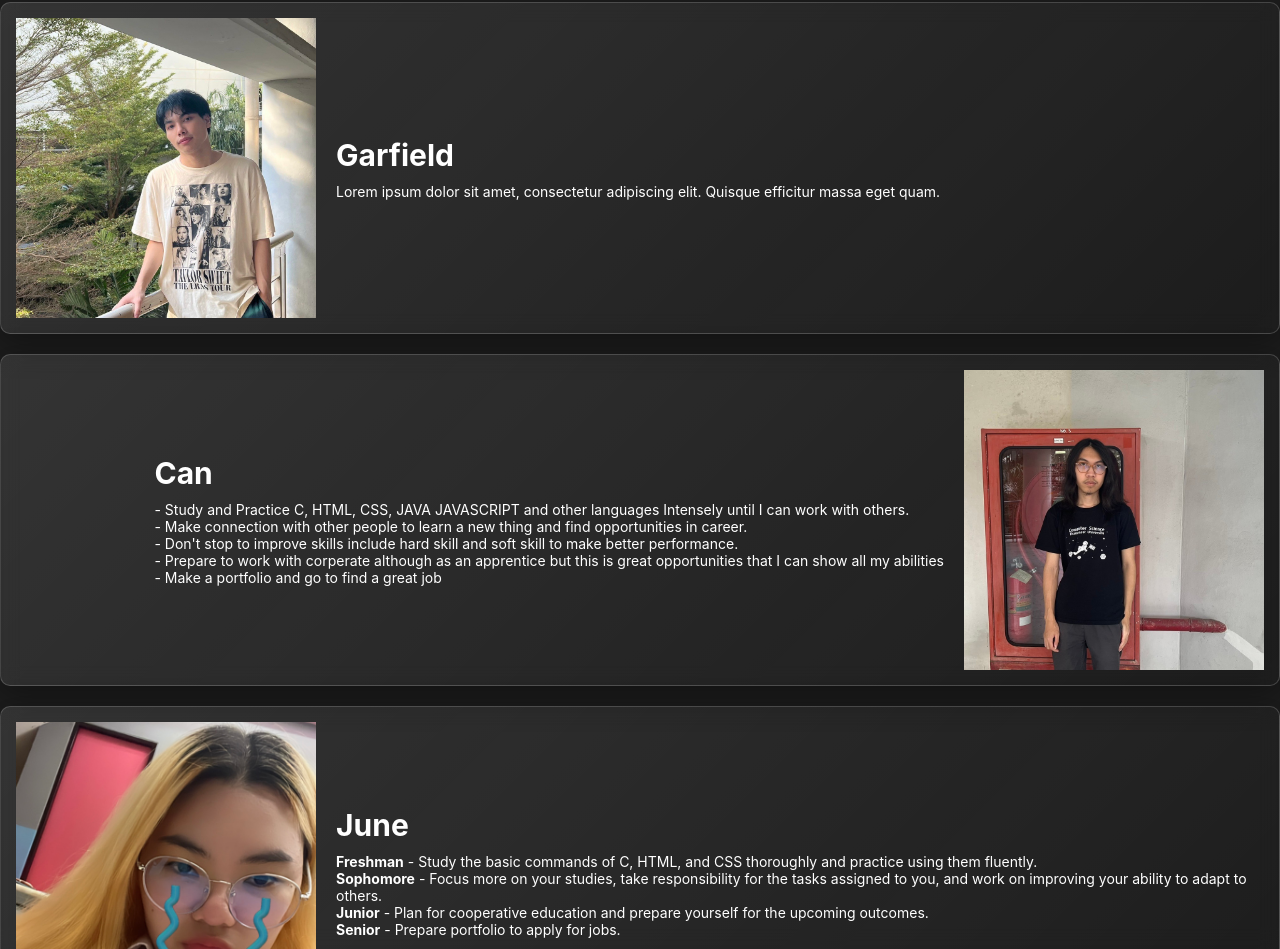
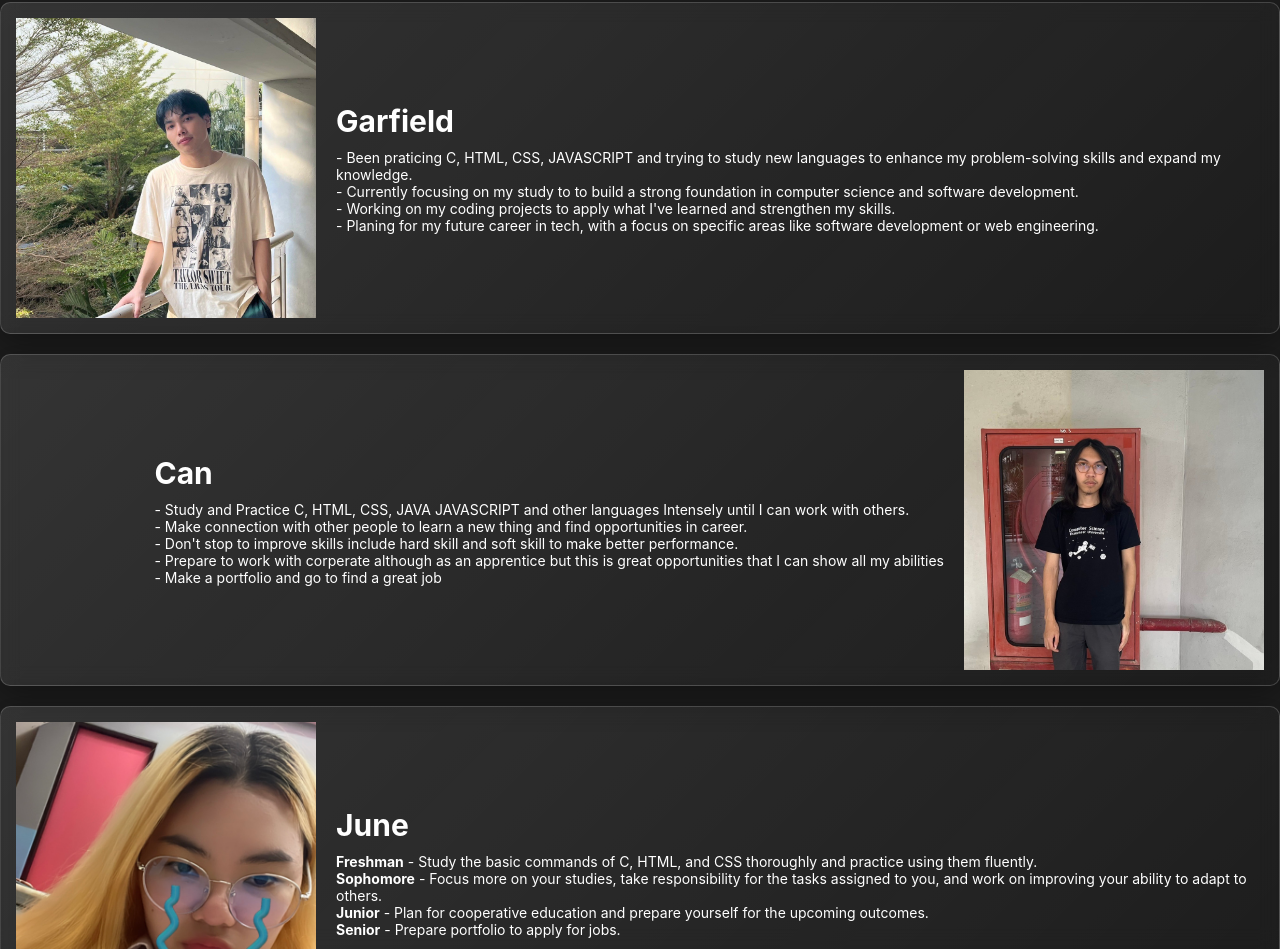
Before and after one commit to duckxy166/G23_OurCSTUStories, a plain HTML site: page journey.html in a window 1280 px wide. Shown: the part 802-1751 px from the top of the page. Drawn offline with Linux system fonts and the light colour scheme.

Commit message:
Modify journey.html "Add text and image for Garfield"

```diff
--- a/journey.html
+++ b/journey.html
@@ -65,7 +65,10 @@
                 <img class="img-journey" src="resources/Garfield.jpg">
                 <div class="text-content">
                     <h2 id="garfield1">Garfield</h2>
-                    <p>Lorem ipsum dolor sit amet, consectetur adipiscing elit. Quisque efficitur massa eget quam.</p>
+                    <p>- Been praticing C, HTML, CSS, JAVASCRIPT and trying to study new languages to enhance my problem-solving skills and expand my knowledge.</p>
+                    <p>- Currently focusing on my study to to build a strong foundation in computer science and software development.</p>
+                    <p>- Working on my coding projects to apply what I've learned and strengthen my skills.</p>
+                    <p>- Planing for my future career in tech, with a focus on specific areas like software development or web engineering.</p>
                 </div>
             </article>
 
```
